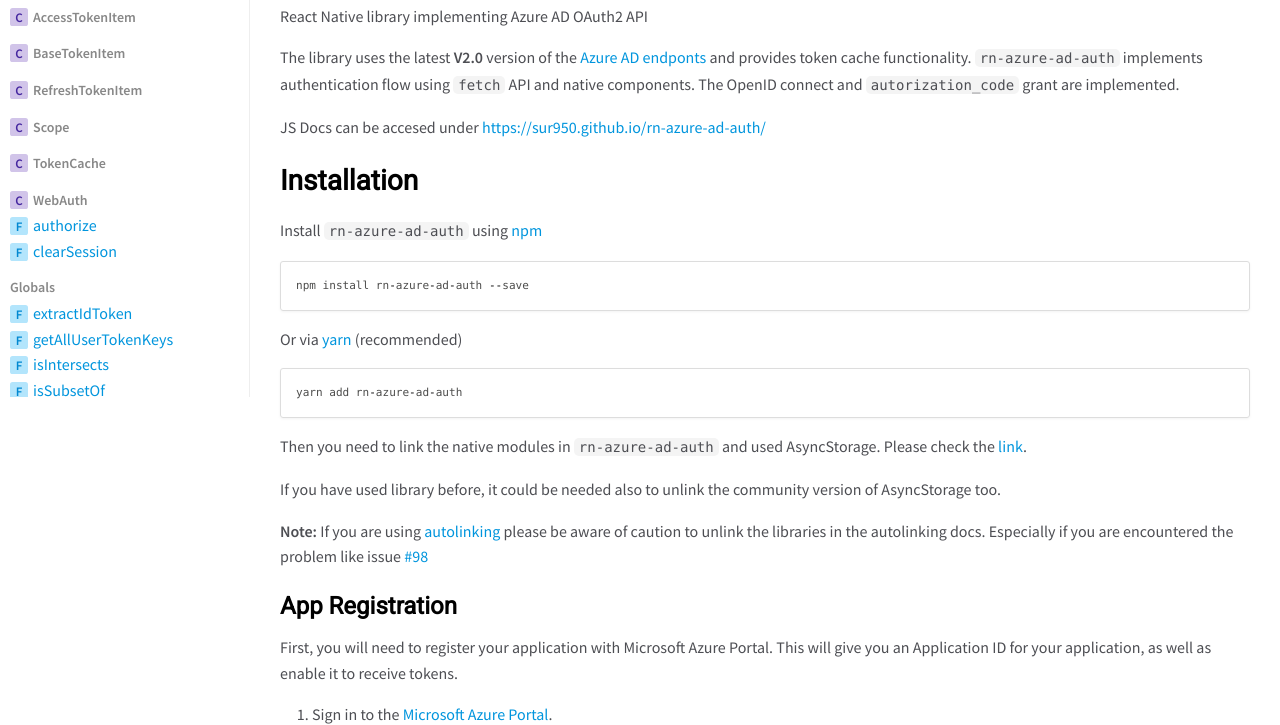
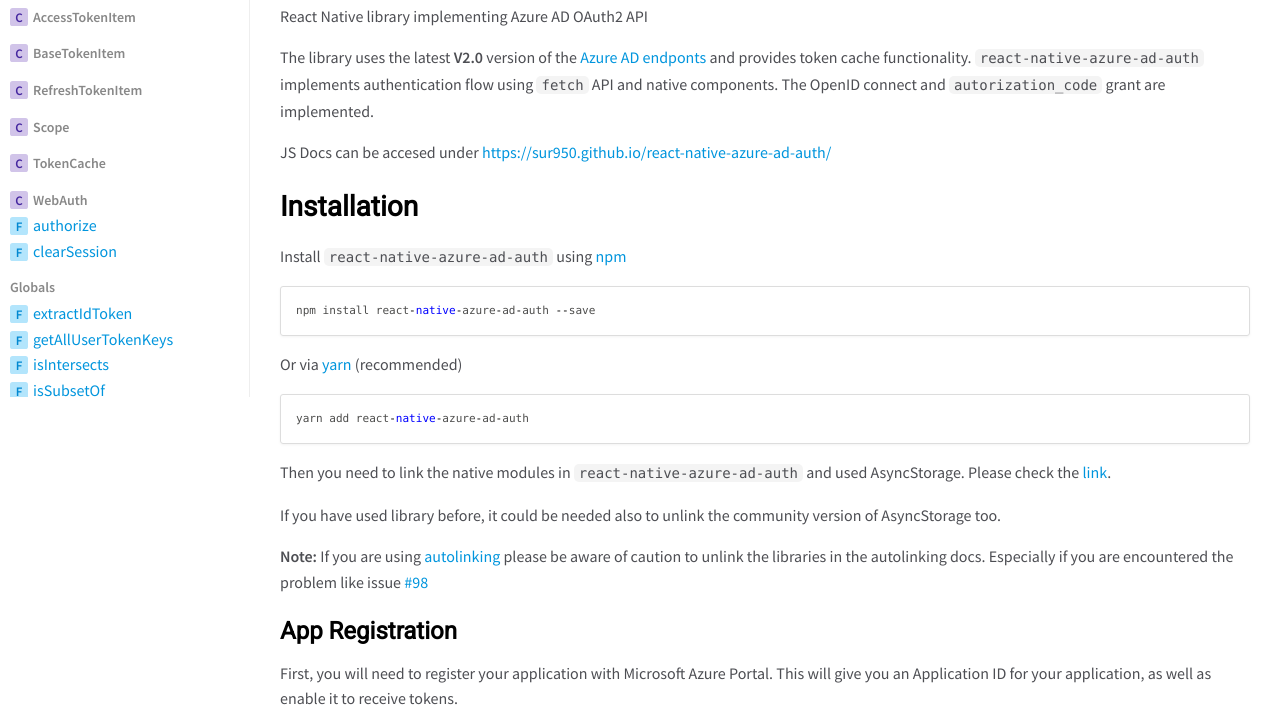
Before and after one commit to thedarkhorseltd/react-native-ad-azure-auth, a website: page docs/index.html in a window 1280 px wide. Shown: the part 403-1128 px from the top of the page. Drawn offline with nearby package versions, Linux system fonts and the light colour scheme.

Commit message:
Changed package name

```diff
--- a/docs/index.html
+++ b/docs/index.html
@@ -48,24 +48,24 @@
 
 
     <section class="readme">
-        <article><h1>rn-azure-ad-auth</h1>
-<p><a href="https://circleci.com/gh/sur950/rn-azure-ad-auth"><img src="https://circleci.com/gh/sur950/rn-azure-ad-auth.svg?style=svg" alt="CircleCI"></a></p>
+        <article><h1>react-native-azure-ad-auth</h1>
+<p><a href="https://circleci.com/gh/sur950/react-native-azure-ad-auth"><img src="https://circleci.com/gh/sur950/react-native-azure-ad-auth.svg?style=svg" alt="CircleCI"></a></p>
 <p>React Native library implementing Azure AD OAuth2 API</p>
 <p>The library uses the latest <strong>V2.0</strong> version of the <a href="https://docs.microsoft.com/en-us/azure/active-directory/develop/active-directory-v2-compare">Azure AD endponts</a> and provides token cache functionality.
-<code>rn-azure-ad-auth</code> implements authentication flow using <code>fetch</code> API and native components.
+<code>react-native-azure-ad-auth</code> implements authentication flow using <code>fetch</code> API and native components.
 The OpenID connect and <code>autorization_code</code> grant are implemented.</p>
-<p>JS Docs can be accesed under <a href="https:%5C/%5C/sur950.github.io/rn-azure-ad-auth/">https://sur950.github.io/rn-azure-ad-auth/</a></p>
+<p>JS Docs can be accesed under <a href="https:%5C/%5C/sur950.github.io/react-native-azure-ad-auth/">https://sur950.github.io/react-native-azure-ad-auth/</a></p>
 <h2>Installation</h2>
-<p>Install <code>rn-azure-ad-auth</code> using <a href="https://www.npmjs.com">npm</a></p>
-<pre class="prettyprint source lang-bash"><code>npm install rn-azure-ad-auth --save
+<p>Install <code>react-native-azure-ad-auth</code> using <a href="https://www.npmjs.com">npm</a></p>
+<pre class="prettyprint source lang-bash"><code>npm install react-native-azure-ad-auth --save
 </code></pre>
 <p>Or via <a href="https://yarnpkg.com/">yarn</a> (recommended)</p>
-<pre class="prettyprint source lang-bash"><code>yarn add rn-azure-ad-auth
+<pre class="prettyprint source lang-bash"><code>yarn add react-native-azure-ad-auth
 </code></pre>
-<p>Then you need to link the native modules in <code>rn-azure-ad-auth</code> and used AsyncStorage.
+<p>Then you need to link the native modules in <code>react-native-azure-ad-auth</code> and used AsyncStorage.
 Please check the <a href="https://reactnative.dev/docs/linking-libraries-ios">link</a>.</p>
 <p>If you have used library before, it could be needed also to unlink the community version of AsyncStorage too.</p>
-<p><strong>Note:</strong> If you are using <a href="https://github.com/react-native-community/cli/blob/master/docs/autolinking.md">autolinking</a> please be aware of caution to unlink the libraries in the autolinking docs. Especially if you are encountered the problem like issue <a href="https://github.com/thedarkhorseltd/rn-azure-ad-auth/issues/98">#98</a></p>
+<p><strong>Note:</strong> If you are using <a href="https://github.com/react-native-community/cli/blob/master/docs/autolinking.md">autolinking</a> please be aware of caution to unlink the libraries in the autolinking docs. Especially if you are encountered the problem like issue <a href="https://github.com/thedarkhorseltd/react-native-azure-ad-auth/issues/98">#98</a></p>
 <h3>App Registration</h3>
 <p>First, you will need to register your application with Microsoft Azure Portal. This will give you an Application ID for your application, as well as enable it to receive tokens.</p>
 <ol>
@@ -196,7 +196,7 @@
 </blockquote>
 <p>For more info please read <a href="https://facebook.github.io/react-native/docs/linking.html">react native docs</a></p>
 <h2>Usage</h2>
-<pre class="prettyprint source lang-js"><code>import AzureAuth from 'rn-azure-ad-auth';
+<pre class="prettyprint source lang-js"><code>import AzureAuth from 'react-native-azure-ad-auth';
 
 const azureAuth = new AzureAuth({
     clientId: 'YOUR_CLIENT_ID'
@@ -227,7 +227,7 @@
     }
 </code></pre>
 <h3>Usage example</h3>
-<p>You can consult a tiny sample project <a href="https://github.com/thedarkhorseltd/rn-azure-ad-auth-sample">rn-azure-ad-auth-sample</a> for usage example</p>
+<p>You can consult a tiny sample project <a href="https://github.com/thedarkhorseltd/react-native-azure-ad-auth-sample">react-native-azure-ad-auth-sample</a> for usage example</p>
 <h2>Issue Reporting</h2>
 <p>If you have found a bug or if you have a feature request, please report them at this repository issues section. Please take a little time and use search functionality of the issue tracker before posting a new issue, you can find some usefull infos in already closed issues. Please also do not report security vulnerabilities on the public GitHub issue tracker.</p>
 <h2>Author</h2>
--- a/scripts/jsdocs.js
+++ b/scripts/jsdocs.js
@@ -6,6 +6,6 @@
 if (fs.existsSync('docs')) {
   execSync('rm -r docs', {stdio: 'inherit'});
 }
-execSync(`mv out/rn-azure-ad-auth/${library.version}/ docs`, {stdio: 'inherit'});
+execSync(`mv out/react-native-azure-ad-auth/${library.version}/ docs`, {stdio: 'inherit'});
 execSync('rm -rf out/');
 execSync('git add docs');
--- a/src/webauth/agent.js
+++ b/src/webauth/agent.js
@@ -8,7 +8,7 @@
 
     openWeb(url, ephemeralSession = false, closeOnLoad = false) {
         if (!NativeModules.AzureAuth) {
-            return Promise.reject(new Error('Missing NativeModule. Please make sure you run `react-native link rn-azure-ad-auth`'))
+            return Promise.reject(new Error('Missing NativeModule. Please make sure you run `react-native link react-native-azure-ad-auth`'))
         }
 
         return new Promise((resolve, reject) => {
@@ -34,7 +34,7 @@
 
     generateRequestParams() {
         if (!NativeModules.AzureAuth) {
-            return Promise.reject(new Error('Missing NativeModule. Please make sure you run `react-native link rn-azure-ad-auth`'))
+            return Promise.reject(new Error('Missing NativeModule. Please make sure you run `react-native link react-native-azure-ad-auth`'))
         }
         /* eslint no-unused-vars:0 */
         return new Promise((resolve, reject) => {
```
Also changed, not shown: package.json (+4 -4 lines), README.md, 2 other files.
